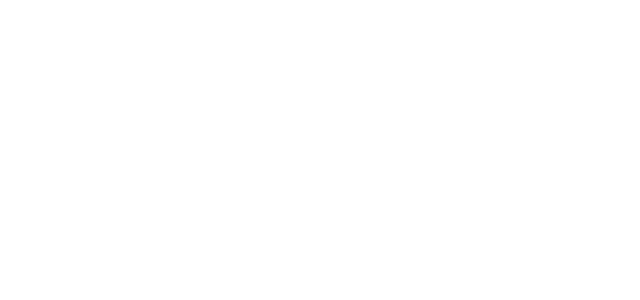
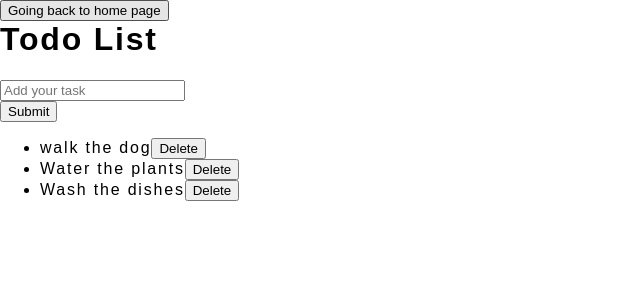
Before and after one commit to JiayingYu152/FrontendProjects, a React (Create React App) app in the folder react-practice/: page /to-do-list in a window 1280 px wide. Before the commit this address had no page. Shown: the top 300 px of the page, without its empty margins (0-640 px from the left). Built offline with nearby package versions, Linux system fonts and the light colour scheme.

Commit message:
feat: Add ToDoList component for managing tasks

```diff
--- a/react-practice/src/App.js
+++ b/react-practice/src/App.js
@@ -18,6 +18,7 @@ import LikeButton from "./practice/LikeButton";
 import ProgressBarII from "./practice/ProgressBarII";
 import StringConvertorParagraph from "./practice/StringConvertorParagraph";
 import StarRating from "./practice/StarRating";
+import ToDoList from "./practice/ToDoList";
 
 function Home() {
   return (
@@ -780,6 +781,16 @@ function Home() {
             <ul></ul>
           </div>
         </li>
+
+        <li>
+          <Link to="/to-do-list" className="li-title">
+            To Do List
+          </Link>
+          <div className="important-paragraph">
+            <h3>考点/内容点:</h3>
+            <ul></ul>
+          </div>
+        </li>
       </ol>
     </div>
   );
@@ -813,6 +824,7 @@ function App() {
           element={<StringConvertorParagraph />}
         />
         <Route path="/star-rating" element={<StarRating />} />
+        <Route path="/to-do-list" element={<ToDoList />} />
       </Routes>
     </Router>
   );
--- /dev/null
+++ b/react-practice/src/practice/ToDoList.jsx
@@ -0,0 +1,73 @@
+import { useState } from "react";
+
+import { useNavigate } from "react-router-dom";
+
+let id = 0;
+
+const INITIAL_TASKS = [
+  { id: id++, label: "walk the dog" },
+  { id: id++, label: "Water the plants" },
+  { id: id++, label: "Wash the dishes" },
+];
+
+const ToDoList = () => {
+  const [newTask, setNewTask] = useState("");
+  const [tasks, setTasks] = useState(INITIAL_TASKS);
+
+  const navigate = useNavigate(); //for navigate back to home page, not main logic relevant
+
+  return (
+    <div>
+      <button
+        style={{ position: "absolute", top: 0, left: 0 }}
+        onClick={() => navigate("/")}
+      >
+        Going back to home page
+      </button>
+
+      <h1>Todo List</h1>
+      <div>
+        <input
+          aria-label="Add new task"
+          type="text"
+          placeholder="Add your task"
+          value={newTask}
+          onChange={(event) => {
+            setNewTask(event.target.value);
+          }}
+        />
+        <div>
+          <button
+            onClick={() => {
+              setTasks(
+                tasks.concat({
+                  id: id++,
+                  label: newTask.trim(),
+                })
+              );
+              setNewTask("");
+            }}
+          >
+            Submit
+          </button>
+        </div>
+      </div>
+      <ul>
+        {tasks.map(({ id, label }) => (
+          <li key={id}>
+            <span>{label}</span>
+            <button
+              onClick={() => {
+                setTasks(tasks.filter((task) => task.id !== id));
+              }}
+            >
+              Delete
+            </button>
+          </li>
+        ))}
+      </ul>
+    </div>
+  );
+};
+
+export default ToDoList;
```
